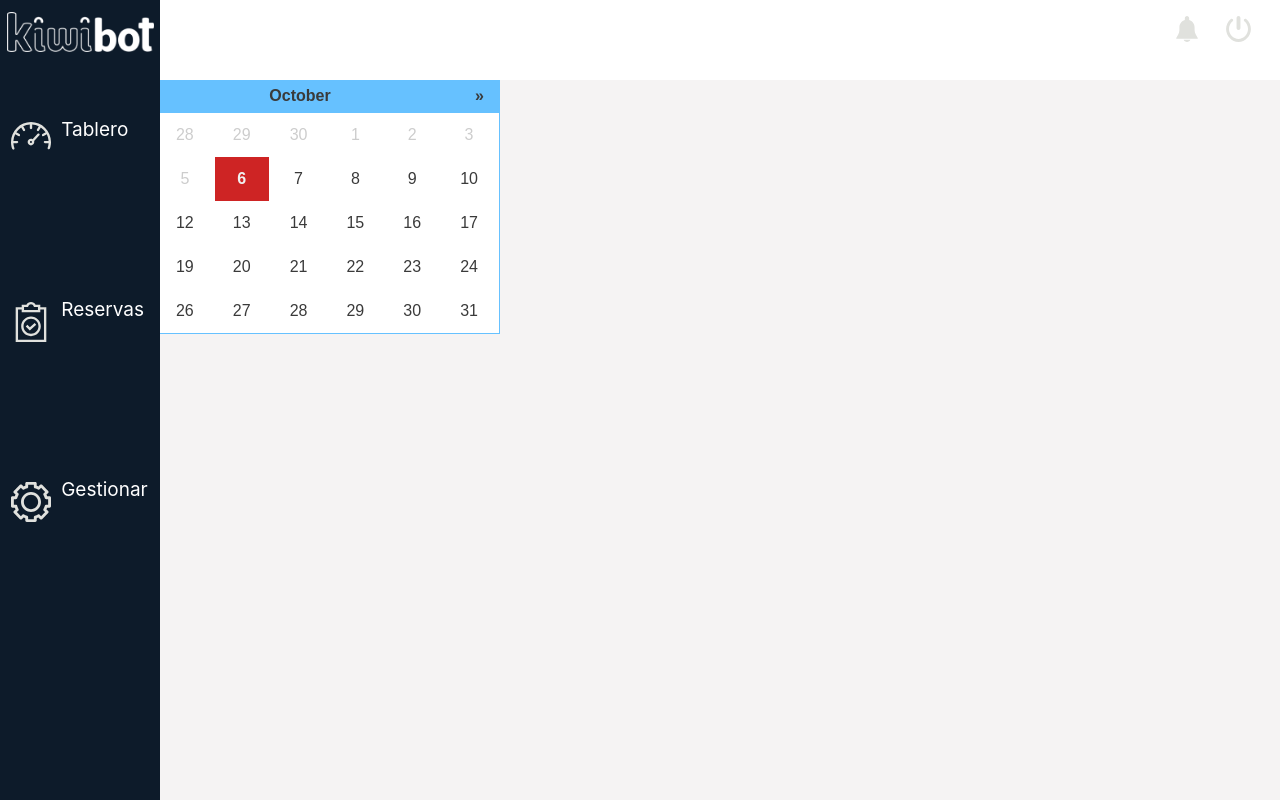
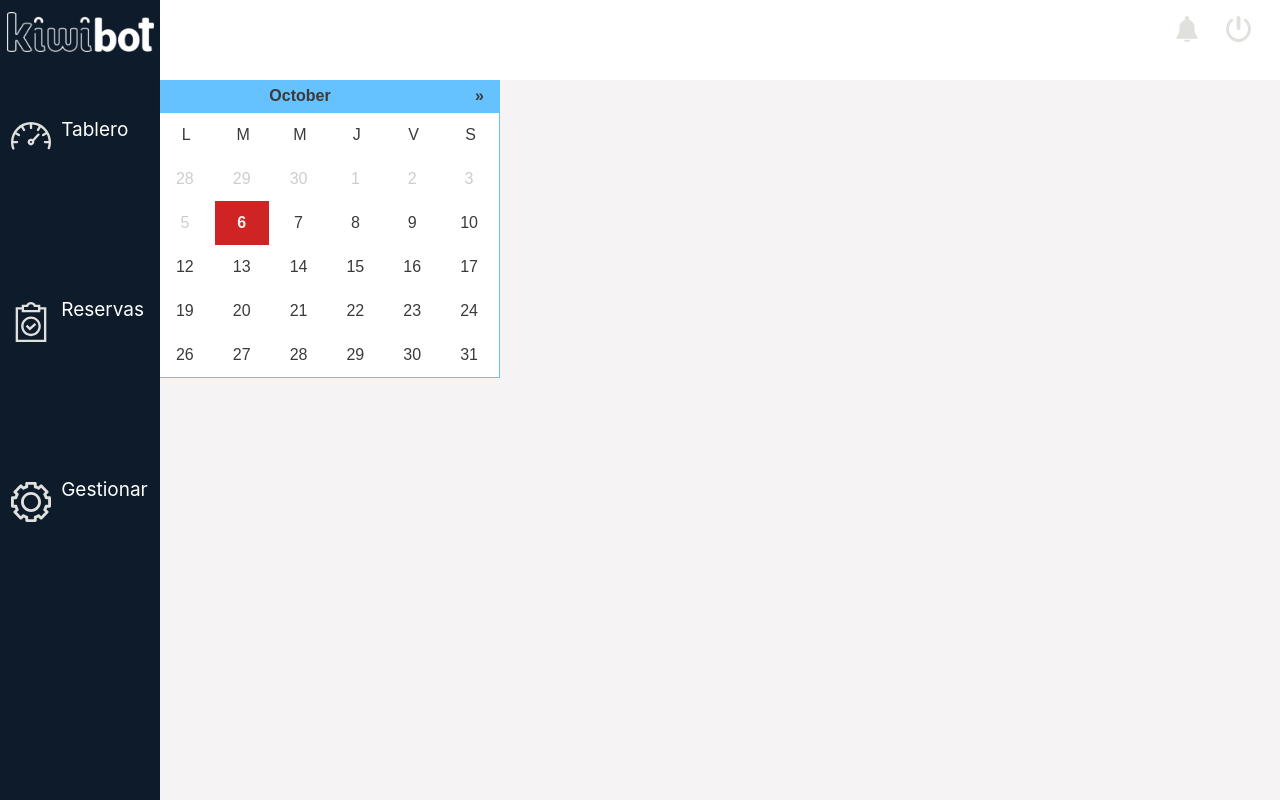
Before and after one commit to andresjjn/KIWI-supervisors-platform, a React (Create React App) app in the folder client/: page /booking in a window 1280 px wide. Built offline with nearby package versions, Linux system fonts and the light colour scheme; a web font is replaced by a local one.

Commit message:
Day name added to int the top of the calendar

```diff
--- a/client/src/Components/Statefull/Booking.js
+++ b/client/src/Components/Statefull/Booking.js
@@ -1,14 +1,14 @@
-import React, { Component } from "react";
+import React, { useState } from "react";
+import Moment from "moment";
 import Calendar from "./Calendar/Calendar";
 
-class Booking extends Component {
-  render() {
-    return (
-      <>
-        <Calendar/>
-      </>
-    );
-  }
+function Booking() {
+  const [value, setValue] = useState(Moment());
+  return (
+    <>
+      <Calendar value={value} onChange={setValue} />
+    </>
+  );
 }
 
 export default Booking;
--- a/client/src/Components/Statefull/Calendar/Calendar.jsx
+++ b/client/src/Components/Statefull/Calendar/Calendar.jsx
@@ -1,30 +1,36 @@
-import React, { useState, useEffect } from 'react';
-import Moment from 'moment';
-import buildCalendar from './Build';
-import dayStyles, {beforeToday} from './Styles';
-import './Calendar.css';
-import Header from './Header';
+import React, { useState, useEffect } from "react";
+import buildCalendar from "./Build";
+import dayStyles, { beforeToday } from "./Styles";
+import "./Calendar.css";
+import Header from "./Header";
 
-export default function Calendar() {
+export default function Calendar({ value, onChange }) {
     const [calendar, setCalendar] = useState([]);
-    const [value, setValue] = useState(Moment());
-
 
     useEffect(() => {
-        setCalendar(buildCalendar(value))
+        setCalendar(buildCalendar(value));
     }, [value]);
 
-
     return (
-        <div className='calendar'>
-            <Header value={value} setValue={setValue}/>
-            <div className='body'>
+        <div className="calendar">
+            <Header value={value} setValue={onChange} />
+            <div className="body">
+                <div className="day-names">
+                    {["D", "L", "M", "M", "J", "V", "S"].map((d) => (
+                        <div className="week">{d}</div>
+                    ))}
+                </div>
                 {calendar.map((week) => (
                     <div>
                         {week.map((day) => (
-                            <div className='day' onClick={() => !beforeToday(day) && setValue(day)}>
+                            <div
+                                className="day"
+                                onClick={() =>
+                                    !beforeToday(day) && onChange(day)
+                                }
+                            >
                                 <div className={dayStyles(day, value)}>
-                                    {day.format('D').toString()}
+                                    {day.format("D").toString()}
                                 </div>
                             </div>
                         ))}
@@ -32,5 +38,5 @@ export default function Calendar() {
                 ))}
             </div>
         </div>
-    )
+    );
 }
```
